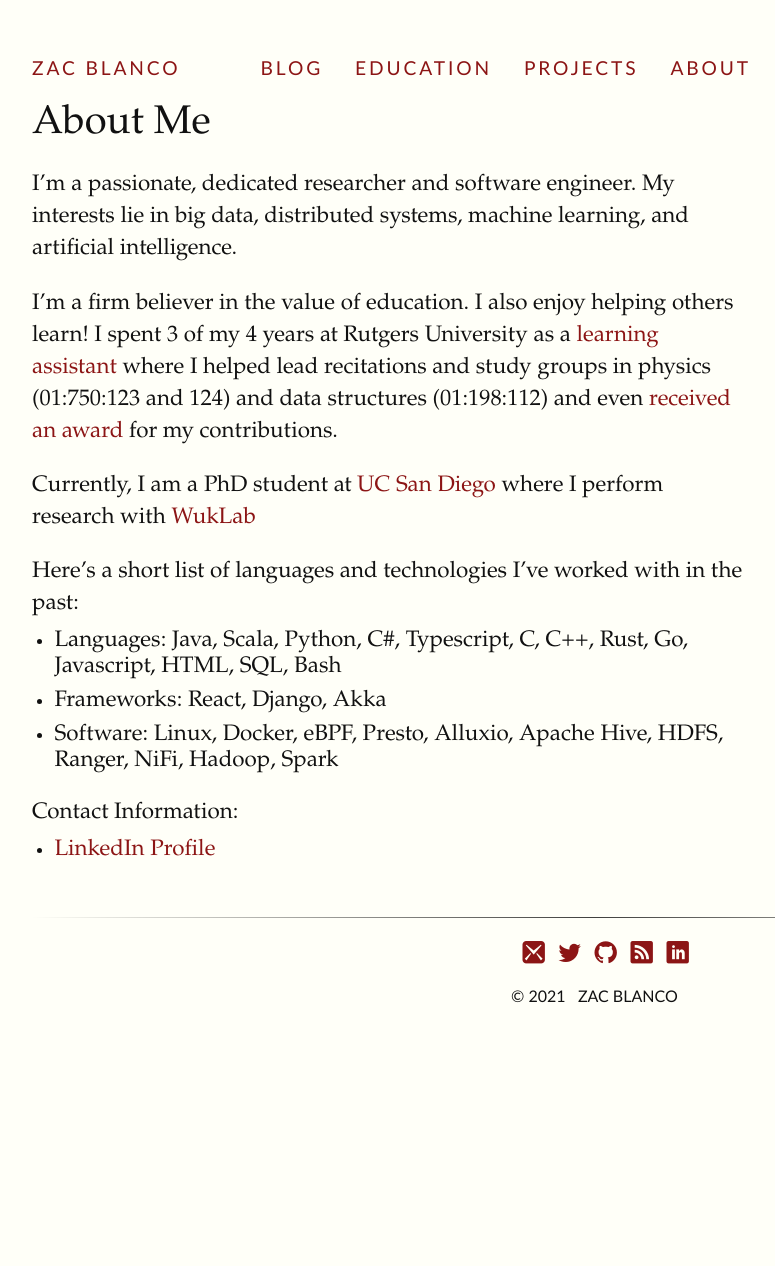
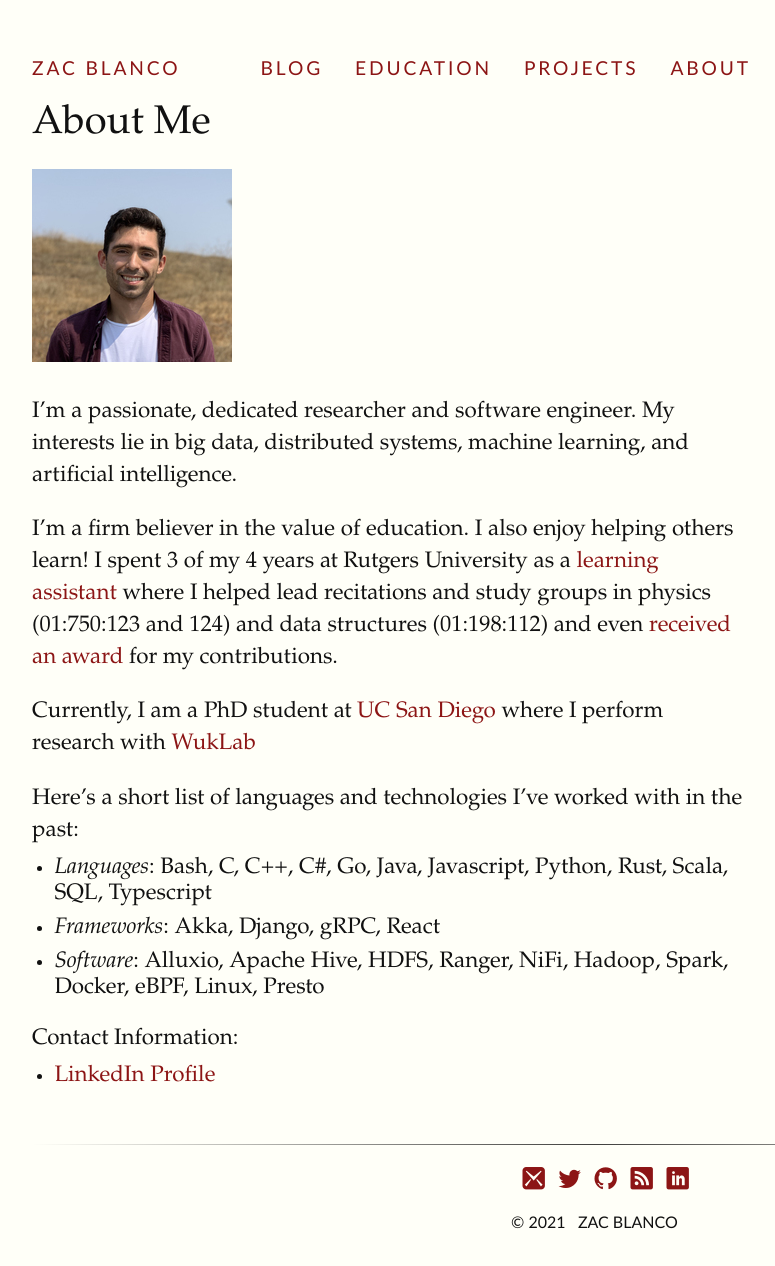
Before and after one commit to ZacBlanco/zacblanco.github.io, a Jekyll site: the page built from about.md, in a window 1280 px wide. Shown: the whole page, without its empty margins (64-839 px from the left). Built offline with Jekyll 4.4.1, drawn with Linux system fonts in a browser that asks for light colours; some web fonts are replaced; before the commit the page ends 1040 px from its top, so only the background shows below that.

Commit message:
Add new picture on about page

```diff
--- a/about.md
+++ b/about.md
@@ -3,6 +3,8 @@ layout: page
 title: About Me
 permalink: /about/
 ---
+
+![me in my natural habitat]({{ "/assets/images/zac.jpg" | prepend: site.baseurl }})
 
 I'm a passionate, dedicated researcher and software engineer. My interests lie in big data, distributed systems, machine learning, and artificial intelligence.
 
@@ -12,9 +14,10 @@ Currently, I am a PhD student at [UC San Diego](https://ucsd.edu) where I perfor
 
 Here's a short list of languages and technologies I've worked with in the past:
 
-- Languages: Java, Scala, Python, C#, Typescript, C, C++, Rust, Go, Javascript, HTML, SQL, Bash
-- Frameworks: React, Django, Akka
-- Software: Linux, Docker, eBPF, Presto, Alluxio, Apache Hive, HDFS, Ranger, NiFi, Hadoop, Spark
+- _Languages_: Bash, C, C++, C#, Go, Java, Javascript, Python, Rust, Scala, SQL, Typescript
+- _Frameworks_: Akka, Django, gRPC, React
+- _Software_: Alluxio, Apache Hive, HDFS, Ranger, NiFi, Hadoop, Spark, Docker, eBPF, Linux, Presto
+
 
 Contact Information:
 
```
Also changed, not shown: assets/images/zac.jpg (added).
